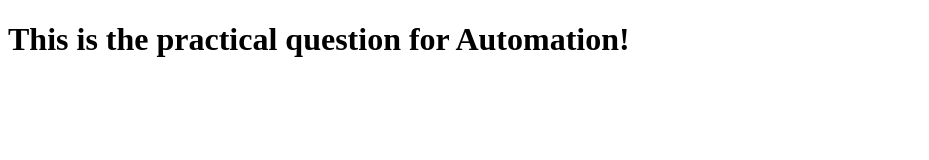
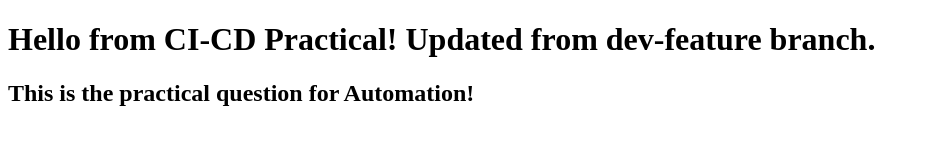
Before and after one commit to bentech3/ci-cd-practical, a plain HTML site: page index.html in a window 1280 px wide. Shown: the whole page, without its empty margins (0-929 px from the left). Drawn offline with Linux system fonts and the light colour scheme.

Commit message:
Update heading on dev-feature branch

```diff
--- a/index.html
+++ b/index.html
@@ -6,6 +6,8 @@
     <title>CI-CD Practical</title>
 </head>
 <body>
-    <h1>This is the practical question for Automation!</h1>
+    <h1>Hello from CI-CD Practical! Updated from dev-feature branch.</h1>
+
+    <h2>This is the practical question for Automation!</h2>
 </body>
 </html>
```
